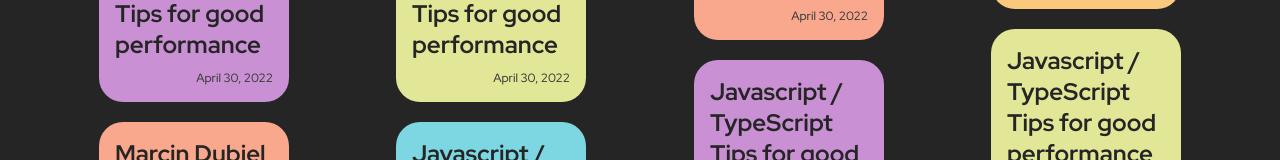
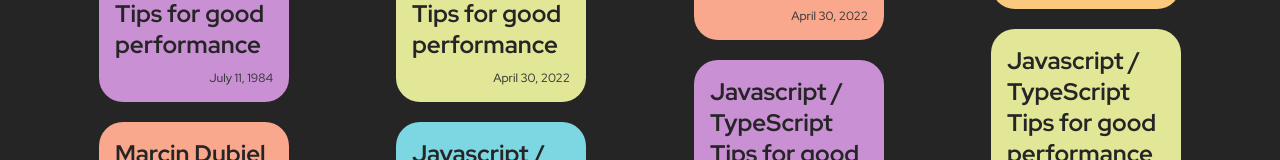
Before and after one commit to 13NOONE37/VNOTE-2.0, a React (Create React App) app: page / in a window 1280 px wide. Shown: the part 271-431 px from the top of the page. Built offline with nearby package versions, Linux system fonts and the light colour scheme.

Commit message:
everything done with search bar

```diff
--- a/src/components/Note/NoteContainer/NoteContainer.js
+++ b/src/components/Note/NoteContainer/NoteContainer.js
@@ -5,18 +5,29 @@ import Masonry from 'react-masonry-css';
 import AppContext from 'store/AppContext';
 
 export default function NoteContainer() {
-  const { filterPhrase, notes } = useContext(AppContext);
+  const { language, filterPhrase, notes } = useContext(AppContext);
 
-  const includesPhrase = (expectValue, value) => {
-    const re = new RegExp(expectValue, 'i');
-    return value.match(re);
-  };
   const FilterNote = (item, phrase) => {
+    const includesPhrase = (expectValue, value) => {
+      const re = new RegExp(expectValue, 'i');
+      return value.match(re);
+    };
+
     let isValid = false;
 
     if (includesPhrase(phrase, item.title)) isValid = true;
     if (includesPhrase(phrase, item.content)) isValid = true;
-    // if (includesPhrase(phrase, item.date)) isValid = true;
+    if (
+      includesPhrase(
+        phrase,
+        item.date.toLocaleDateString(language, {
+          month: 'long',
+          day: 'numeric',
+          year: 'numeric',
+        }),
+      )
+    )
+      isValid = true;
 
     return isValid;
   };
@@ -35,7 +46,10 @@ export default function NoteContainer() {
       columnClassName="my-masonry-grid_column"
     >
       {notes.map(
-        (item) => FilterNote(item, filterPhrase) && <NotePreview {...item} />,
+        (item, itemKey) =>
+          FilterNote(item, filterPhrase) && (
+            <NotePreview {...item} key={itemKey} />
+          ),
       )}
       <NotePreview className="noteBlank" />
       <NotePreview className="noteBlank" />
--- a/src/components/app/App.js
+++ b/src/components/app/App.js
@@ -21,7 +21,7 @@ export default function App() {
     {
       title: 'Javascript / TypeScript Tips for good performance',
       content: 'Note Content',
-      date: new Date(),
+      date: new Date(1984, 6, 11),
       color: 2,
     },
     {
```
